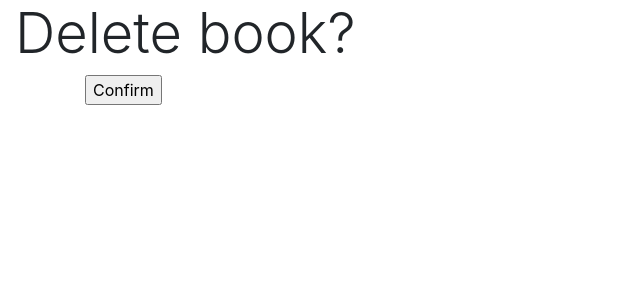
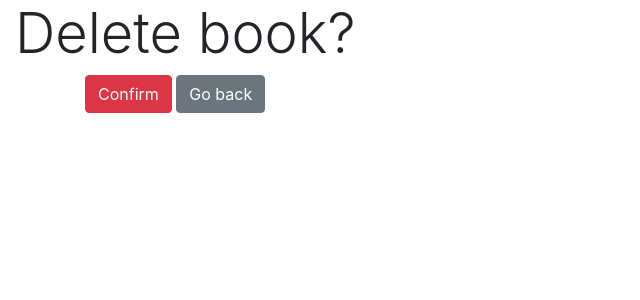
Before and after one commit to bihanviranga/librarysystem, a Django app: page /books/1/delete in a window 1280 px wide. Shown: the part 56-356 px from the top of the page, without its empty margins (0-640 px from the left). Run offline with Django 3.2, Linux system fonts and the light colour scheme; data comes from the database, SQL or seed files in the repository; some libraries are stand-ins or nearby versions.

Commit message:
Book delete: minor improvements

```diff
--- a/librarycore/templates/librarycore/book_confirm_delete.html
+++ b/librarycore/templates/librarycore/book_confirm_delete.html
@@ -3,7 +3,8 @@ book?{%endblock %} {% block content %}
 <div class="container">
   <form method="post">
     {% csrf_token %}
-    <input type="submit" value="Confirm" />
+    <input type="submit" value="Confirm" class="btn btn-danger" />
+    <a href="{% url 'books' %}" class="btn btn-secondary">Go back</a>
   </form>
 </div>
 {% endblock %}
--- a/librarycore/views.py
+++ b/librarycore/views.py
@@ -21,4 +21,4 @@ class Books(View):
 
 class BooksDelete(DeleteView):
     model = models.Book
-    success_url = reverse_lazy('index')
+    success_url = reverse_lazy('books')
```
